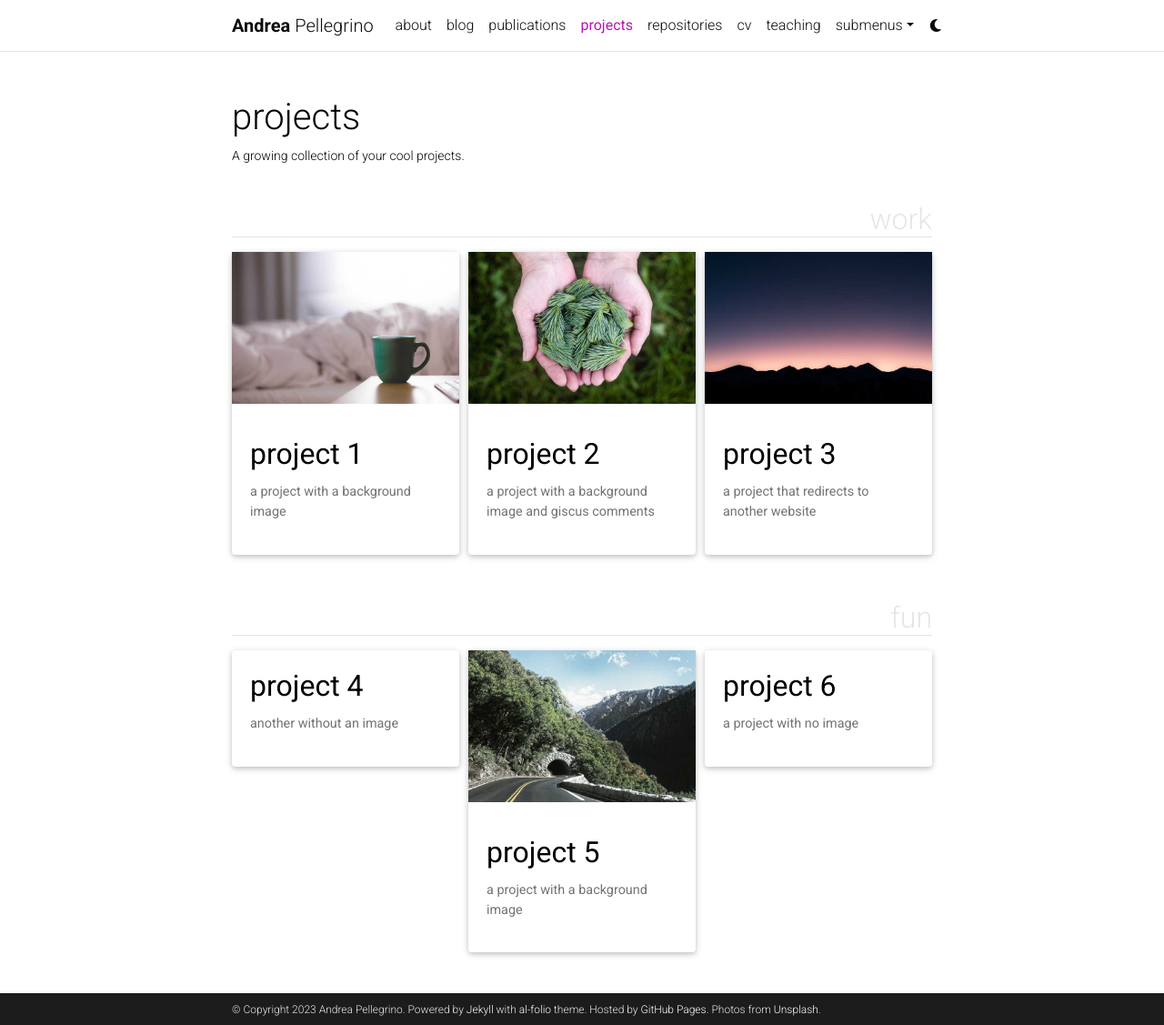
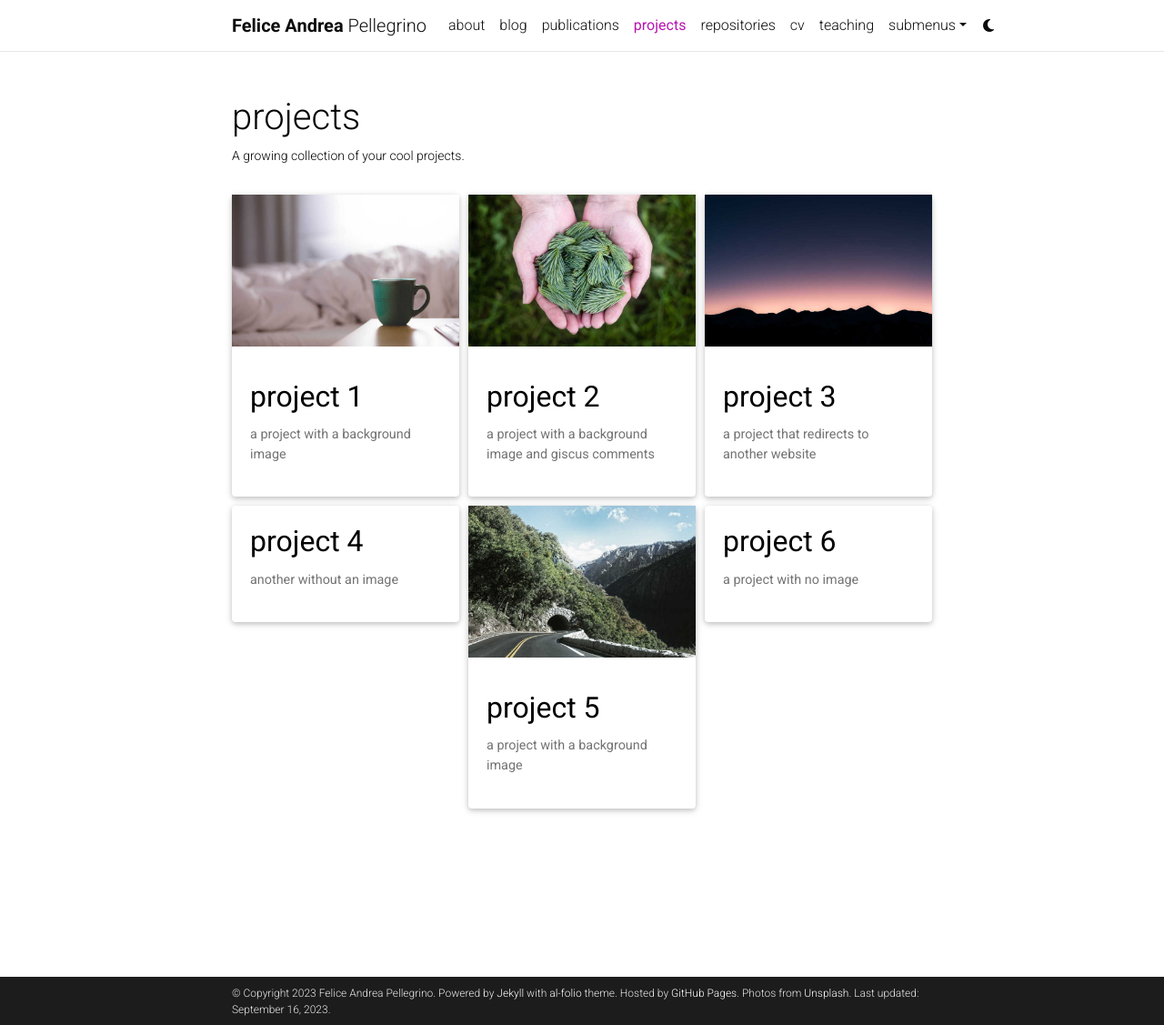
Before and after one commit to feliceandreapellegrino/feliceandreapellegrino.github.io, a Jekyll site: the page built from _pages/projects.md, in a window 1280 px wide and 1127 px high. Shown: the whole window at 91% size. Built offline with Jekyll 4.4.1, drawn with Linux system fonts in a browser that asks for light colours; full-size pictures stand in for the smaller copies a plugin makes; comment, search, counter and statistics services are not loaded; a style sheet for code colours, icons or effects is not loaded; some of the changed lines change nothing that is shown.

Commit message:
custom changes

```diff
--- a/_config.yml
+++ b/_config.yml
@@ -3,12 +3,12 @@
 # -----------------------------------------------------------------------------
 
 title: blank # the website title (if blank, full name will be used instead)
-first_name: Andrea
+first_name: Felice Andrea
 middle_name:
 last_name: Pellegrino
 email: fapellegrino@units.it
 description: > # the ">" symbol means to ignore newlines until "footer_text:"
-  A simple, whitespace theme for academics. Based on [*folio](https://github.com/bogoli/-folio) design.
+  Personal webpage of Felice Andrea Pellegrino. Based on [*folio](https://github.com/bogoli/-folio) design.
 footer_text: >
   Powered by <a href="https://jekyllrb.com/" target="_blank">Jekyll</a> with <a href="https://github.com/alshedivat/al-folio">al-folio</a> theme.
   Hosted by <a href="https://pages.github.com/" target="_blank">GitHub Pages</a>.
@@ -20,7 +20,7 @@
 
 url: https://feliceandreapellegrino.github.io # the base hostname & protocol for your site
 baseurl: # the subpath of your site, e.g. /blog/
-last_updated: false # set to true if you want to display last updated in the footer
+last_updated: true # set to true if you want to display last updated in the footer
 impressum_path:  # set to path to include impressum link in the footer, use the same path as permalink in a page, helps to conform with EU GDPR
 
 # -----------------------------------------------------------------------------
@@ -71,23 +71,23 @@
 # Social integration
 # -----------------------------------------------------------------------------
 
-github_username: # your GitHub user name
+github_username: feliceandreapellegrino # your GitHub user name
 gitlab_username: # your GitLab user name
-twitter_username: # your Twitter handle
+twitter_username: felixts # your Twitter handle
 mastodon_username: # your mastodon instance+username in the format instance.tld/@username
-linkedin_username: # your LinkedIn user name
+linkedin_username: feliceandrea.pellegrino@gmail.com # your LinkedIn user name
 telegram_username: # your Telegram user name
-scholar_userid: # your Google Scholar ID
+scholar_userid: mI0iGXwAAAAJ # your Google Scholar ID
 semanticscholar_id: # your Semantic Scholar ID
 whatsapp_number: # your WhatsApp number (full phone number in international format. Omit any zeroes, brackets, or dashes when adding the phone number in international format.)
-orcid_id: # your ORCID ID
+orcid_id: 0000-0002-4423-1666 # your ORCID ID
 medium_username: # your Medium username
 quora_username: # your Quora username
 publons_id: # your ID on Publons
 lattes_id: # your ID on Lattes (Brazilian Lattes CV)
 osf_id: # your OSF ID
 research_gate_profile: # your profile on ResearchGate
-scopus_id: # your profile on Scopus
+scopus_id: 57201884535 # your profile on Scopus
 blogger_url: # your blogger URL
 work_url: # work page URL
 keybase_username: # your keybase user name
@@ -296,12 +296,12 @@
   details_link: Details
 
   query: "@*"
-  group_by: year
+  group_by: [type,year]
   group_order: descending
 
 badges: # Display different badges for your publications
-  altmetric_badge: true # Altmetric badge (https://www.altmetric.com/products/altmetric-badges/)
-  dimensions_badge: true # Dimensions badge (https://badge.dimensions.ai/)
+  altmetric_badge: false # Altmetric badge (https://www.altmetric.com/products/altmetric-badges/)
+  dimensions_badge: false # Dimensions badge (https://badge.dimensions.ai/)
 
 # Filter out certain bibtex entry keywords used internally from the bib output
 filtered_bibtex_keywords: [abbr, abstract, arxiv, bibtex_show, html, pdf, selected, supp, blog, code, poster, slides, website, preview, altmetric]
@@ -365,9 +365,9 @@
 enable_tooltips:            false  # enables automatic tooltip links generated
                                    # for each section titles on pages and posts
 enable_darkmode:            true   # enables switching between light/dark modes
-enable_navbar_social:       false  # enables displaying social links in the
+enable_navbar_social:       true  # enables displaying social links in the
                                    # navbar on the about page
-enable_project_categories:  true   # enables categorization of projects into
+enable_project_categories:  false   # enables categorization of projects into
                                    # multiple categories
 enable_medium_zoom:         true   # enables image zoom feature (as on medium.com)
 enable_progressbar:         true   # enables a horizontal progress bar linked to the vertical scroll position
```
